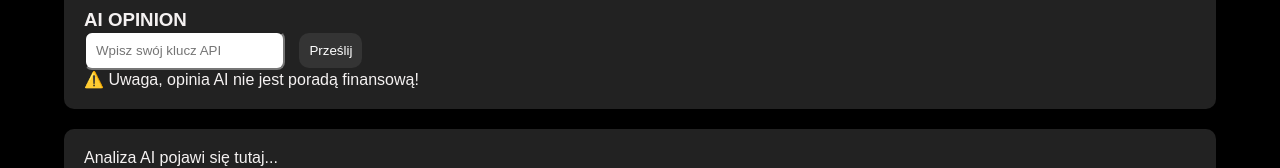
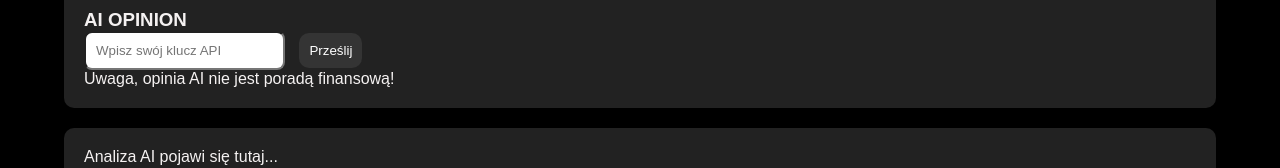
Before and after one commit to ChristmasCRP/bitcoin-sentiment-app, a plain HTML site: page frontend/index.html in a window 1280 px wide. Shown: the part 462-630 px from the top of the page. Drawn offline with nearby package versions, Linux system fonts and the light colour scheme; no server answers.

Commit message:
Update index.html

```diff
--- a/frontend/index.html
+++ b/frontend/index.html
@@ -53,7 +53,7 @@
             <input type="password" id="apiKeyInput" class="key-input" placeholder="Wpisz swój klucz API">
         <button id="submitButton" class="submit-button">Prześlij</button>
 
-        <div id="warningMessage" class="warning">⚠️ Uwaga, opinia AI nie jest poradą finansową!</div>
+        <div id="warningMessage" class="warning">Uwaga, opinia AI nie jest poradą finansową!</div>
 
         </section>
         <section class="ai-opinion">
```
